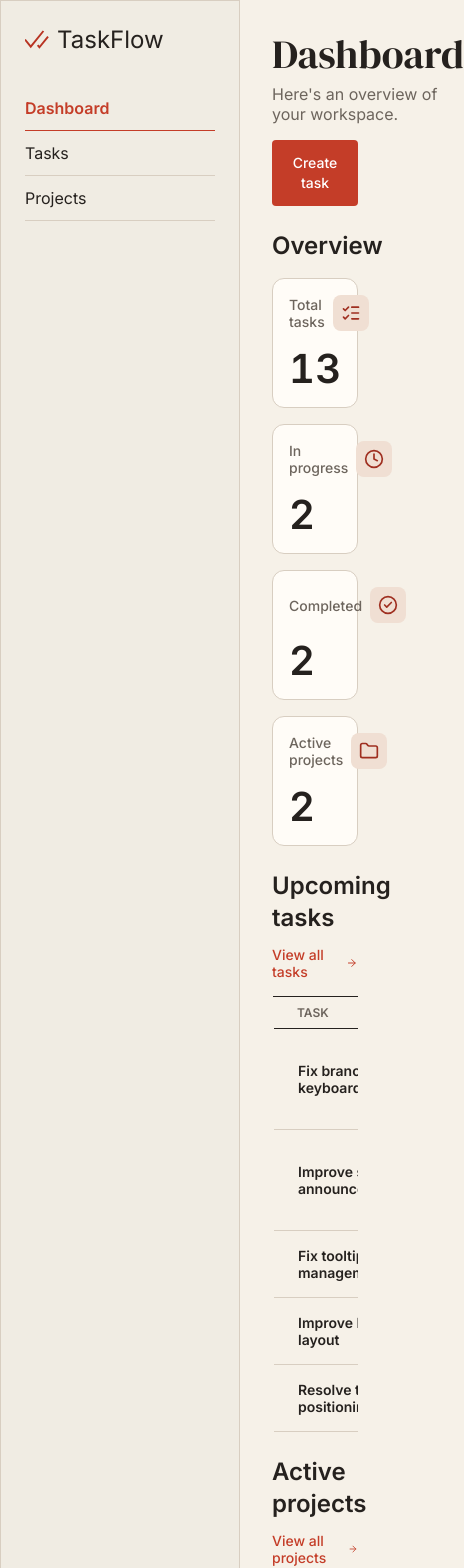
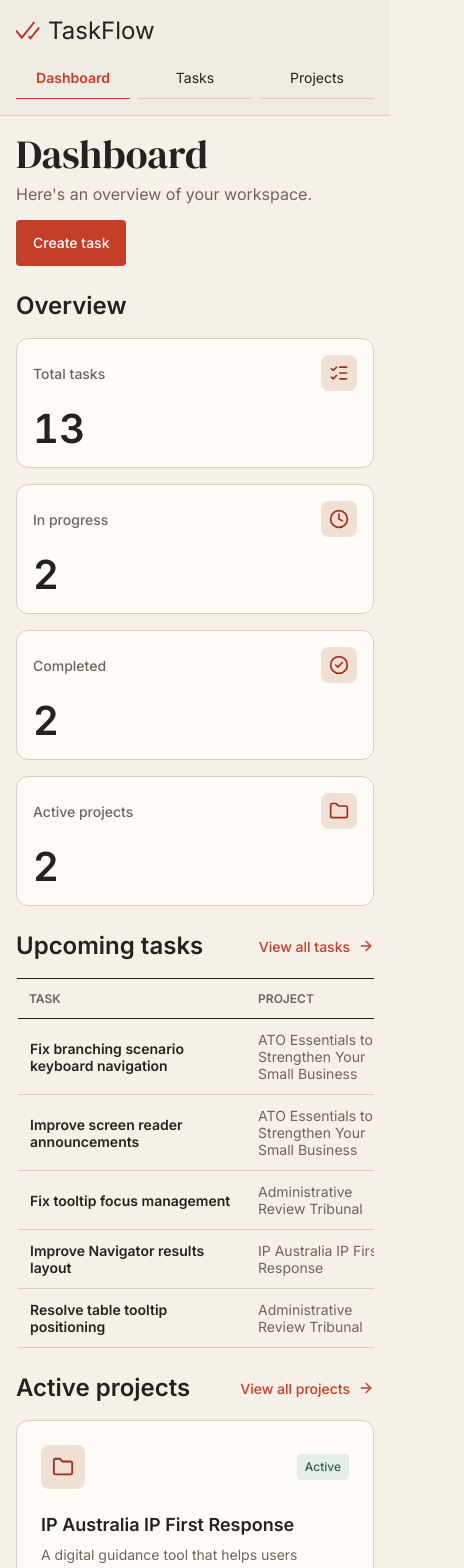
Before and after one commit to ninalix/task-flow, a React (Vite) app: page / in a window 390 px wide. Shown: the top 1568 px of the page, 464 px wide, since content can reach past the window. Built offline with nearby package versions, Linux system fonts and the light colour scheme; data requests are answered from the project's data file.

Commit message:
refactor: accessibility and mobile responsive updates (#8)

```diff
--- a/src/components/TaskForm.tsx
+++ b/src/components/TaskForm.tsx
@@ -64,6 +64,9 @@ function TaskForm({title, onTitleChange, description, onDescriptionChange, statu
 
   return (
     <form className="task-form" onSubmit={onSubmit} noValidate>
+      <p className="task-form__hint">
+        Fields marked with * are required.
+      </p>
       <Input
         id="title"
         label="Title"
--- a/src/components/TaskList.tsx
+++ b/src/components/TaskList.tsx
@@ -8,7 +8,7 @@ type TaskListProps = {
 
 function TaskList({tasks, projects}: TaskListProps) {
   return (
-    <div className="task-table-wrapper">
+    <div className="task-table-wrapper" role="region" aria-label="Task table" tabIndex={0}>
       <table className="task-table">
         <thead>
           <tr>
--- a/src/components/layout/AppLayout.tsx
+++ b/src/components/layout/AppLayout.tsx
@@ -4,12 +4,15 @@ import Sidebar from "./Sidebar";
 function AppLayout() {
   return (
     <div className="app-layout">
+      <a href="#main-content" className="skip-link">
+        Skip to main content
+      </a>
       <aside className="app-sidebar">
         <Sidebar />
       </aside>
       <div className="app-content">
         {/* <Header /> */}
-        <main className="app-main">
+        <main className="app-main" id="main-content" tabIndex={-1}>
           <Outlet />
         </main>
       </div>
--- a/src/components/layout/Sidebar.tsx
+++ b/src/components/layout/Sidebar.tsx
@@ -11,7 +11,7 @@ function Sidebar() {
         </NavLink>
       </div>
       <nav aria-label="Main navigation" className="sidebar-nav">
-        <NavLink to="/" className={({isActive}) => isActive ? "sidebar-link active" : "sidebar-link"}>
+        <NavLink to="/" end className={({isActive}) => isActive ? "sidebar-link active" : "sidebar-link"}>
           Dashboard
         </NavLink>
         <NavLink to="/tasks" className={({isActive}) => isActive ? "sidebar-link active" : "sidebar-link"}>
--- a/src/components/ui/Input.tsx
+++ b/src/components/ui/Input.tsx
@@ -20,19 +20,16 @@ function Input({
     error ? errorId : undefined,
   ].filter(Boolean).join(" ") || undefined;
 
-  // let finalDescribedBy: string | undefined;
-
-  // if(describedBy && error) {
-  //   finalDescribedBy = `${describedBy} ${errorId}`;
-  // } else if (describedBy) {
-  //   finalDescribedBy = describedBy;
-  // } else if (error) {
-  //   finalDescribedBy = errorId;
-  // }
-
   return (
     <div className="form-field">
-      <label htmlFor={id}>{label}</label>
+      <label htmlFor={id}>
+        {label}
+        {rest.required && (
+          <span className="form-field__required" aria-hidden="true">
+            {" *"}
+          </span>
+        )}
+      </label>
       <input
         id={id}
         ref={ref}
--- a/src/components/ui/Select.tsx
+++ b/src/components/ui/Select.tsx
@@ -23,7 +23,14 @@ function Select({
 
   return (
     <div className="form-field">
-      <label htmlFor={id}>{label}</label>
+      <label htmlFor={id}>
+        {label}
+        {rest.required && (
+          <span className="form-field__required" aria-hidden="true">
+            {" *"}
+          </span>
+        )}
+      </label>
       <select
         id={id}
         ref={ref}
--- a/src/components/ui/Textarea.tsx
+++ b/src/components/ui/Textarea.tsx
@@ -22,7 +22,14 @@ function Textarea({
 
   return (
     <div className="form-field">
-      <label htmlFor={id}>{label}</label>
+      <label htmlFor={id}>
+        {label}
+        {rest.required && (
+          <span className="form-field__required" aria-hidden="true">
+            {" *"}
+          </span>
+        )}
+      </label>
       <textarea
         id={id}
         ref={ref}
--- a/src/styles/components/_form-controls.scss
+++ b/src/styles/components/_form-controls.scss
@@ -80,3 +80,8 @@
     color: var(--color-text-muted);
   }
 }
+
+.form-field__required {
+  color: var(--color-danger);
+  font-weight: var(--font-weight-semibold);
+}
--- a/src/styles/components/_task-form.scss
+++ b/src/styles/components/_task-form.scss
@@ -37,18 +37,19 @@
     color: var(--color-danger);
   }
 
+  &__hint {
+    margin: 0;
+  }
+
   @media (max-width: 640px) {
     &__grid {
       grid-template-columns: minmax(0, 1fr);
+      gap: var(--space-4);
     }
 
     &__actions {
-      flex-direction: column;
+      flex-direction: column-reverse;
       align-items: stretch;
-
-      > * {
-        width: 100%;
-      }
     }
   }
 }
--- a/src/styles/layout/_layout.scss
+++ b/src/styles/layout/_layout.scss
@@ -16,6 +16,7 @@
 .app-main {
   // Main content 的 padding 和 background
   flex: 1;
+  min-width: 0;
   padding: var(--space-8);
 }
 
@@ -80,3 +81,83 @@
     }
   }
 }
+
+.skip-link {
+  position: absolute;
+  top: var(--space-2);
+  left: var(--space-2);
+  z-index: 100;
+
+  padding: var(--space-3) var(--space-4);
+
+  background: var(--color-surface);
+  color: var(--color-text);
+  border-radius: var(--radius-sm);
+
+  transform: translateY(calc(-100% - var(--space-4)));
+
+  &:focus {
+    transform: translateY(0);
+    outline: var(--border-focus) solid var(--color-focus);
+    outline-offset: 2px;
+  }
+}
+
+// Tablet and mobile layout
+@media (max-width: 1023px) {
+  .app-layout {
+    grid-template-columns: minmax(0, 1fr);
+    grid-template-rows: auto 1fr;
+  }
+
+  .app-sidebar {
+    padding: var(--space-4) var(--space-6);
+    border: 0;
+    border-bottom: var(--border-subtle) solid var(--color-border-subtle);
+  }
+
+  .app-logo {
+    margin-bottom: var(--space-4);
+  }
+
+  .sidebar-nav {
+    flex-direction: row;
+    gap: var(--space-6);
+  }
+
+  .sidebar-link {
+    padding: var(--space-3) var(--space-2);
+    text-align: center;
+  }
+
+  .app-main {
+    padding: var(--space-6);
+  }
+}
+
+// Mobile layout
+@media (max-width: 640px) {
+  .app-sidebar {
+    padding: var(--space-4);
+  }
+
+  .app-main {
+    padding: var(--space-4);
+  }
+
+  .sidebar-nav {
+    gap: var(--space-2);
+  }
+
+  .sidebar-link {
+    flex: 1;
+    min-width: 0;
+    padding: var(--space-3) var(--space-1);
+    font-size: var(--font-size-body-sm);
+    overflow-wrap: anywhere;
+  }
+
+  .app-logo {
+    margin-bottom: var(--space-3);
+  }
+}
--- a/src/styles/pages/_task-form-page.scss
+++ b/src/styles/pages/_task-form-page.scss
@@ -3,6 +3,7 @@
   display: flex;
   flex-direction: column;
   gap: 1.5rem;
+  min-width: 0;
 
   &__back {
     align-self: flex-start;
@@ -16,6 +17,12 @@
 
     &:hover {
       text-decoration: underline;
+    }
+
+    &:focus-visible {
+      outline: var(--border-focus) solid var(--color-focus);
+      outline-offset: 4px;
+      border-radius: var(--radius-sm);
     }
   }
 
--- a/src/styles/pages/_tasks.scss
+++ b/src/styles/pages/_tasks.scss
@@ -53,7 +53,7 @@
 
   @media (max-width: 480px) {
     .create-task-link {
-      width: 100%;
+      //width: 100%;
     }
   }
 
@@ -336,3 +336,60 @@
     transition: none;
   }
 }
+
+// ========================================
+// Responsive Task Table
+// ========================================
+
+.task-table-wrapper {
+  max-width: 100%;
+  overflow-x: auto;
+  overscroll-behavior-x: contain;
+  -webkit-overflow-scrolling: touch;
+
+  &:focus-visible {
+    outline: var(--border-focus) solid var(--color-focus);
+    outline-offset: 2px;
+  }
+}
+
+@media (max-width: 1023px) {
+  .task-table {
+    min-width: 720px;
+
+    thead th {
+      padding: var(--space-3) var(--space-4);
+    }
+
+    tbody th,
+    tbody td {
+      padding: var(--space-4);
+    }
+  }
+}
+
+@media (max-width: 640px) {
+  .task-table {
+    min-width: 680px;
+
+    thead th {
+      padding: var(--space-3);
+    }
+
+    tbody th,
+    tbody td {
+      padding: var(--space-3);
+    }
+
+    tbody th {
+      width: auto;
+      min-width: 180px;
+    }
+  }
+
+  .pagination {
+    justify-content: center;
+    flex-wrap: wrap;
+    gap: var(--space-3);
+  }
+}
```
Also changed, not shown: 4 other files (tests, documents, lock files or other folders).
